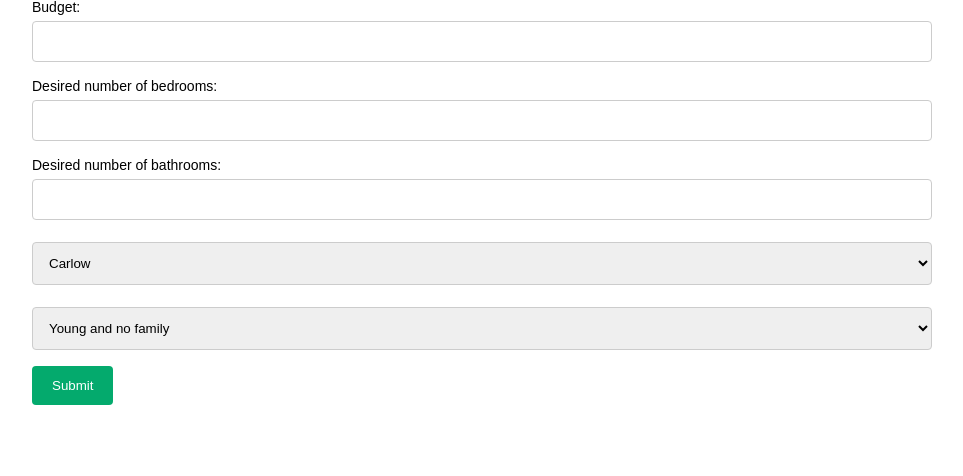
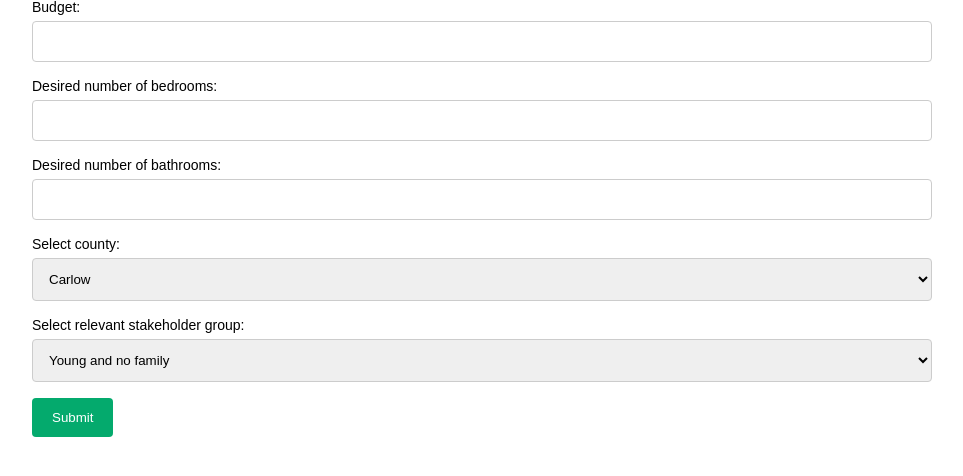
Before and after one commit to aaronk123/Final-Year-Project, a Flask app: page /application in a window 1280 px wide. Shown: the part 125-601 px from the top of the page, without its empty margins (158-1121 px from the left). Run offline with Flask 2, Linux system fonts and the light colour scheme.

Commit message:
Added labels for both dropdowns

```diff
--- a/templates/application.html
+++ b/templates/application.html
@@ -20,14 +20,15 @@
 	<form  method="post">
 
 		<label for="budget">Budget:</label><br>
-  		<input type="text" id="budget" name="budget" value=""><br>
+  		<input type="text" id="budget" name="budget" value="" ><br>
 
 		<label for="rooms">Desired number of bedrooms:</label><br>
-  		<input type="text" id="rooms" name="rooms" value=""><br>
+  		<input type="text" id="rooms" name="rooms" value="" ><br>
 
 		<label for="bathrooms">Desired number of bathrooms:</label><br>
-  		<input type="text" id="bathrooms" name="bathrooms" value=""><br>
+  		<input type="text" id="bathrooms" name="bathrooms" value="" ><br>
 
+		  <label for="county_dropdown">Select county:</label><br>
 		<select class="form-control" id="county_dropdown" name="county_dropdown">
 			<option value="carlow">Carlow</option>
 			<option value="cavan">Cavan</option>
@@ -57,6 +58,7 @@
 			<option value="wicklow">Wicklow</option>
 		</select>
 
+		<label for="stakeholder_group">Select relevant stakeholder group:</label><br>
 		<select name="stakeholder_group">
 			<option value="young">Young and no family</option>
 			<option value="family">Family</option>
```
